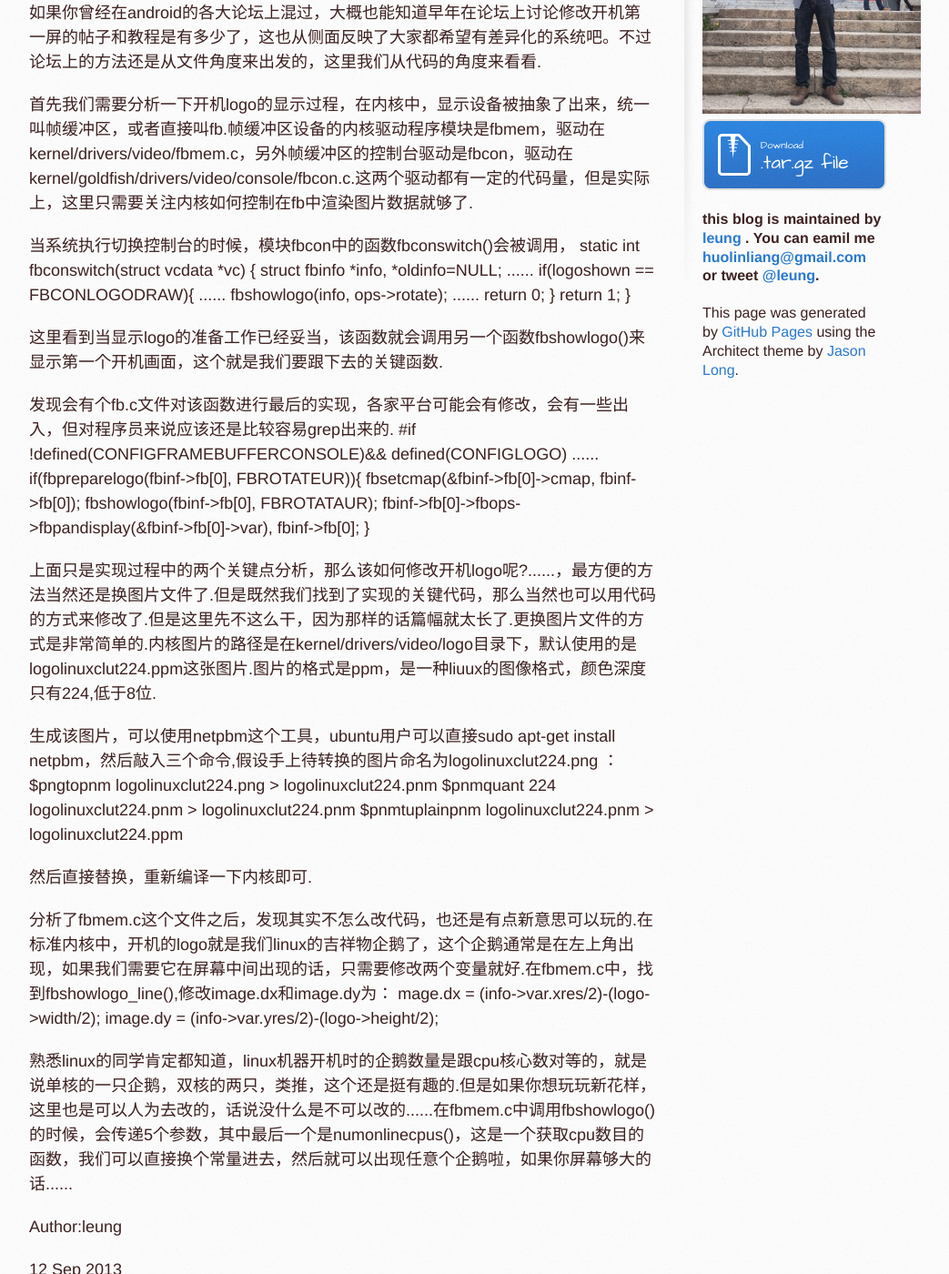
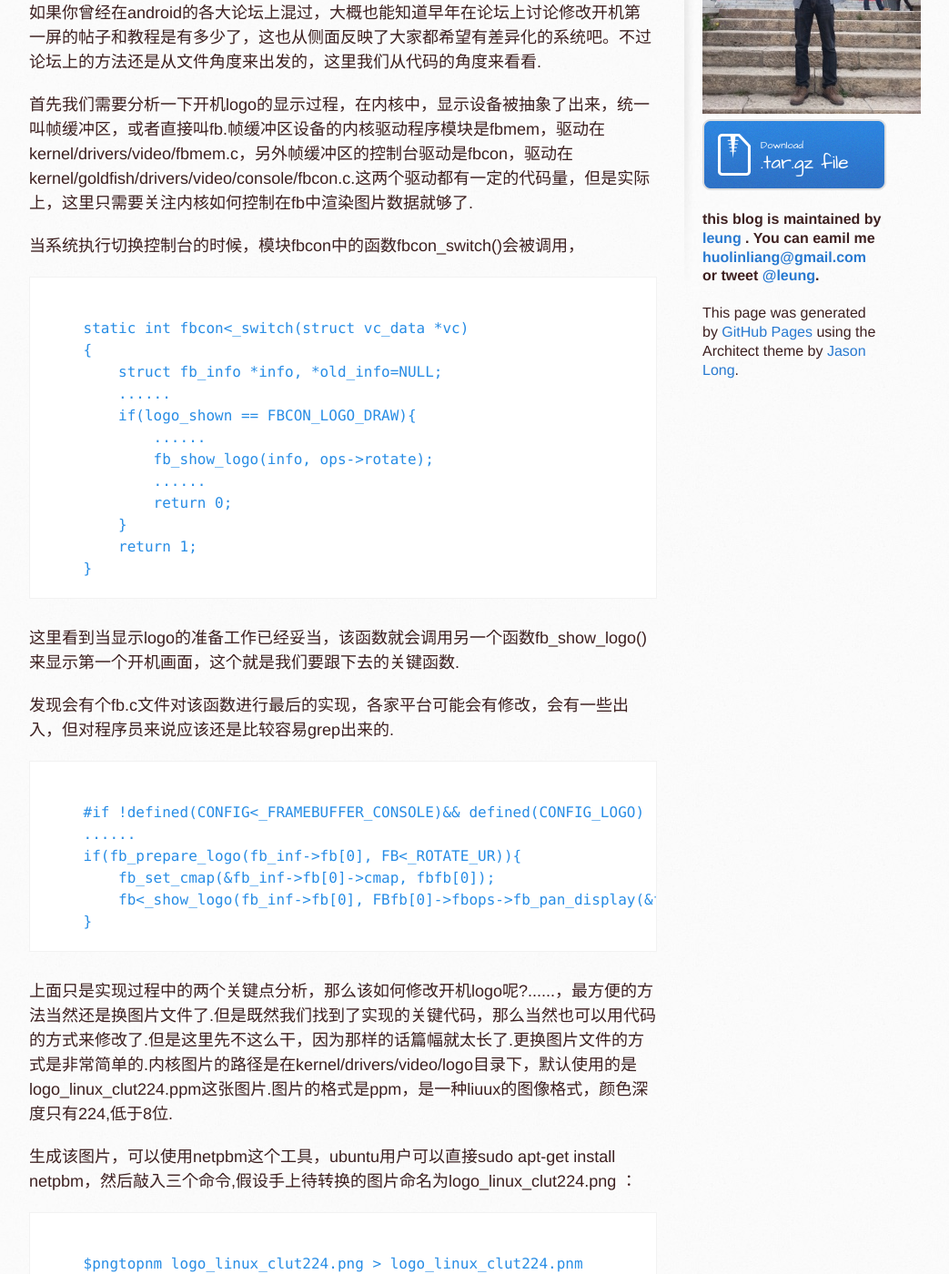
Before and after one commit to huolinliang/blog_leung, a Jekyll site: the page built from _posts/2013-09-12-kernel-logo.html, in a window 1280 px wide and 1400 px high, scrolled down 427 px. Shown: the whole window at 91% size, without its empty margins (138-1181 px from the left). Built offline with Jekyll 4.4.1, drawn with Linux system fonts in a browser that asks for light colours; Markdown is read by kramdown in place of the engine named in the settings; some of the changed text lies outside the part shown.

Commit message:
fix something wrong

```diff
--- a/_posts/2013-09-12-kernel-logo.html
+++ b/_posts/2013-09-12-kernel-logo.html
@@ -11,45 +11,49 @@ title: android内核logo修改
 
 <p>首先我们需要分析一下开机logo的显示过程，在内核中，显示设备被抽象了出来，统一叫帧缓冲区，或者直接叫fb.帧缓冲区设备的内核驱动程序模块是fbmem，驱动在kernel/drivers/video/fbmem.c，另外帧缓冲区的控制台驱动是fbcon，驱动在kernel/goldfish/drivers/video/console/fbcon.c.这两个驱动都有一定的代码量，但是实际上，这里只需要关注内核如何控制在fb中渲染图片数据就够了.</p>
 
-<p>当系统执行切换控制台的时候，模块fbcon中的函数fbcon<em>switch()会被调用，
-    static int fbcon</em>switch(struct vc<em>data *vc)
+<p>当系统执行切换控制台的时候，模块fbcon中的函数fbcon_switch()会被调用，</p>
+<pre><code>
+    static int fbcon<_switch(struct vc_data *vc)
     {
-        struct fb</em>info *info, *old<em>info=NULL;
+        struct fb_info *info, *old_info=NULL;
         ......
-        if(logo</em>shown == FBCON<em>LOGO</em>DRAW){
+        if(logo_shown == FBCON_LOGO_DRAW){
             ......
-            fb<em>show</em>logo(info, ops->rotate);
+            fb_show_logo(info, ops->rotate);
             ......
             return 0;
         }
         return 1;
-    }</p>
+    }</code></pre>
 
-<p>这里看到当显示logo的准备工作已经妥当，该函数就会调用另一个函数fb<em>show</em>logo()来显示第一个开机画面，这个就是我们要跟下去的关键函数.</p>
+<p>这里看到当显示logo的准备工作已经妥当，该函数就会调用另一个函数fb_show_logo()来显示第一个开机画面，这个就是我们要跟下去的关键函数.</p>
 
-<p>发现会有个fb.c文件对该函数进行最后的实现，各家平台可能会有修改，会有一些出入，但对程序员来说应该还是比较容易grep出来的.
-    #if !defined(CONFIG<em>FRAMEBUFFER</em>CONSOLE)&amp;&amp; defined(CONFIG<em>LOGO)
+<p>发现会有个fb.c文件对该函数进行最后的实现，各家平台可能会有修改，会有一些出入，但对程序员来说应该还是比较容易grep出来的.</p>
+<pre><code>
+    #if !defined(CONFIG<_FRAMEBUFFER_CONSOLE)&amp;&amp; defined(CONFIG_LOGO)
     ......
-    if(fb</em>prepare<em>logo(fb</em>inf->fb[0], FB<em>ROTATE</em>UR)){
-        fb<em>set</em>cmap(&amp;fb<em>inf->fb[0]->cmap, fb</em>inf->fb[0]);
-        fb<em>show</em>logo(fb<em>inf->fb[0], FB</em>ROTATA<em>UR);
-        fb</em>inf->fb[0]->fbops->fb<em>pan</em>display(&amp;fb<em>inf->fb[0]->var), fb</em>inf->fb[0];
-    }</p>
+    if(fb_prepare_logo(fb_inf->fb[0], FB<_ROTATE_UR)){
+        fb_set_cmap(&amp;fb_inf->fb[0]->cmap, fb</_inf->fb[0]);
+        fb<_show_logo(fb_inf->fb[0], FB</_ROTATA_UR);
+        fb_inf->fb[0]->fbops->fb_pan_display(&amp;fb_inf->fb[0]->var), fb_inf->fb[0];
+    }</code></pre>
 
-<p>上面只是实现过程中的两个关键点分析，那么该如何修改开机logo呢?......，最方便的方法当然还是换图片文件了.但是既然我们找到了实现的关键代码，那么当然也可以用代码的方式来修改了.但是这里先不这么干，因为那样的话篇幅就太长了.更换图片文件的方式是非常简单的.内核图片的路径是在kernel/drivers/video/logo目录下，默认使用的是logo<em>linux</em>clut224.ppm这张图片.图片的格式是ppm，是一种liuux的图像格式，颜色深度只有224,低于8位.</p>
+<p>上面只是实现过程中的两个关键点分析，那么该如何修改开机logo呢?......，最方便的方法当然还是换图片文件了.但是既然我们找到了实现的关键代码，那么当然也可以用代码的方式来修改了.但是这里先不这么干，因为那样的话篇幅就太长了.更换图片文件的方式是非常简单的.内核图片的路径是在kernel/drivers/video/logo目录下，默认使用的是logo_linux_clut224.ppm这张图片.图片的格式是ppm，是一种liuux的图像格式，颜色深度只有224,低于8位.</p>
 
-<p>生成该图片，可以使用netpbm这个工具，ubuntu用户可以直接sudo apt-get install netpbm，然后敲入三个命令,假设手上待转换的图片命名为logo<em>linux</em>clut224.png ：
-    $pngtopnm logo<em>linux</em>clut224.png > logo<em>linux</em>clut224.pnm
-    $pnmquant 224 logo<em>linux</em>clut224.pnm > logo<em>linux</em>clut224.pnm
-    $pnmtuplainpnm logo<em>linux</em>clut224.pnm > logo<em>linux</em>clut224.ppm</p>
+<p>生成该图片，可以使用netpbm这个工具，ubuntu用户可以直接sudo apt-get install netpbm，然后敲入三个命令,假设手上待转换的图片命名为logo_linux_clut224.png ：</p>
+<pre><code>
+    $pngtopnm logo_linux_clut224.png > logo_linux_clut224.pnm
+    $pnmquant 224 logo_linux_clut224.pnm > logo_linux_clut224.pnm
+    $pnmtuplainpnm logo_linux_clut224.pnm > logo_linux_clut224.ppm</code></pre>
 
 <p>然后直接替换，重新编译一下内核即可.</p>
 
-<p>分析了fbmem.c这个文件之后，发现其实不怎么改代码，也还是有点新意思可以玩的.在标准内核中，开机的logo就是我们linux的吉祥物企鹅了，这个企鹅通常是在左上角出现，如果我们需要它在屏幕中间出现的话，只需要修改两个变量就好.在fbmem.c中，找到fb<em>show</em>logo_line(),修改image.dx和image.dy为：
+<p>分析了fbmem.c这个文件之后，发现其实不怎么改代码，也还是有点新意思可以玩的.在标准内核中，开机的logo就是我们linux的吉祥物企鹅了，这个企鹅通常是在左上角出现，如果我们需要它在屏幕中间出现的话，只需要修改两个变量就好.在fbmem.c中，找到fb_show_logo_line(),修改image.dx和image.dy为：</p>
+<pre><code>
     mage.dx = (info->var.xres/2)-(logo->width/2);
-    image.dy = (info->var.yres/2)-(logo->height/2);</p>
+    image.dy = (info->var.yres/2)-(logo->height/2);</code><pre>
 
-<p>熟悉linux的同学肯定都知道，linux机器开机时的企鹅数量是跟cpu核心数对等的，就是说单核的一只企鹅，双核的两只，类推，这个还是挺有趣的.但是如果你想玩玩新花样，这里也是可以人为去改的，话说没什么是不可以改的......在fbmem.c中调用fb<em>show</em>logo()的时候，会传递5个参数，其中最后一个是num<em>online</em>cpus()，这是一个获取cpu数目的函数，我们可以直接换个常量进去，然后就可以出现任意个企鹅啦，如果你屏幕够大的话......</p>
+<p>熟悉linux的同学肯定都知道，linux机器开机时的企鹅数量是跟cpu核心数对等的，就是说单核的一只企鹅，双核的两只，类推，这个还是挺有趣的.但是如果你想玩玩新花样，这里也是可以人为去改的，话说没什么是不可以改的......在fbmem.c中调用fb_show_logo()的时候，会传递5个参数，其中最后一个是num_online_cpus()，这是一个获取cpu数目的函数，我们可以直接换个常量进去，然后就可以出现任意个企鹅啦，如果你屏幕够大的话......</p>
 
 <p>Author:leung</p>
 <p>{{ page.date | date_to_string }}</p>
```
